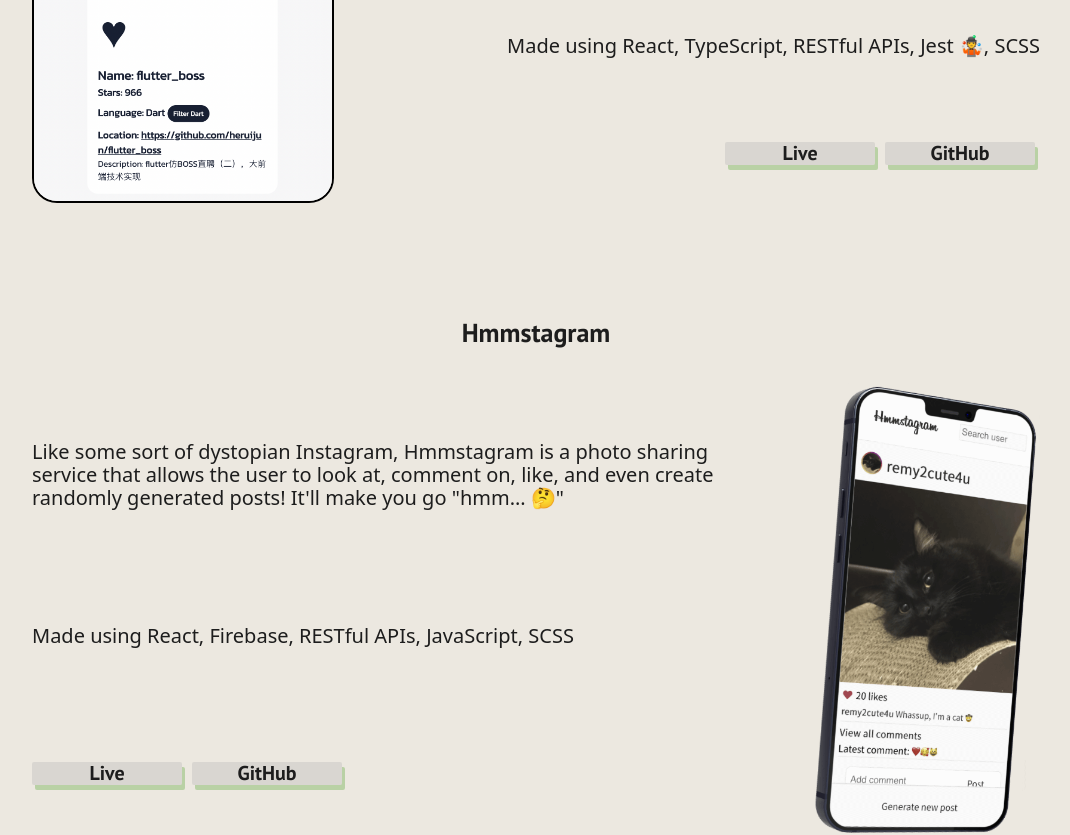
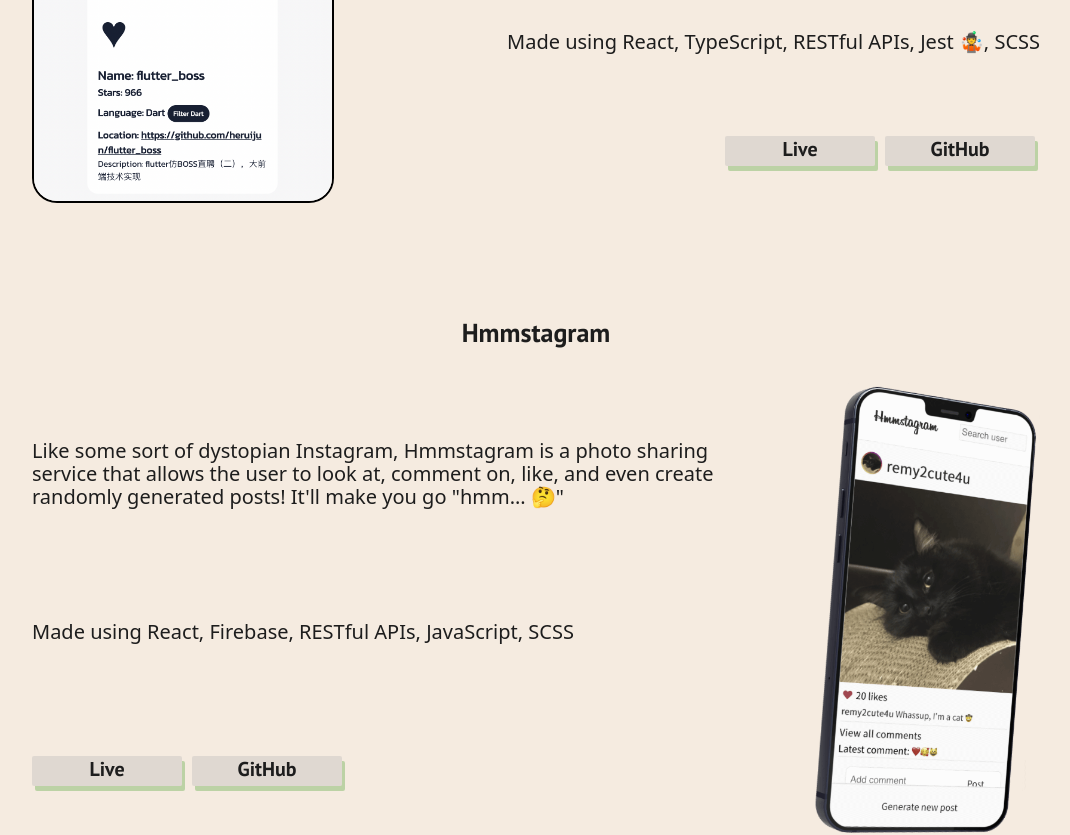
Before and after one commit to unifolia/portfolio, a website: page index.html in a window 1280 px wide. Shown: the part 1060-1895 px from the top of the page, without its empty margins (104-1174 px from the left). Drawn offline with nearby package versions, Linux system fonts and the light colour scheme.

Commit message:
Theme colour change (last one sucked)

```diff
--- a/styles/sass/_baseStyles.scss
+++ b/styles/sass/_baseStyles.scss
@@ -3,13 +3,10 @@
 $headerFont: "PT Sans", sans-serif;
 $bodyFont: "noto sans", sans-serif;
 
-$backgroundColor: rgba(232, 228, 217, 0.703);
+$backgroundColor: #f3e7da;
 $accentColor: #a1c88aae;
 $fontColor: #1d1d1d;
-$nightFontColor: #e9d8c4;
 $pacColor: #cb2647;
-// Not currently in use ⬇️
-// $nightAccentColor: #4a6385;
 
 html {
     font-size: 125%;
@@ -96,7 +93,7 @@ main section {
     input::placeholder,
     textarea,
     textarea::placeholder {
-        color: $nightFontColor;
+        color: $backgroundColor;
     }
     section a,
     span span,
--- a/styles/sass/_mainBody.scss
+++ b/styles/sass/_mainBody.scss
@@ -283,6 +283,7 @@ h3 {
             display: inline-block;
             width: 150px;
             height: 100%;
+            padding: 2px 2px 5px;
         }
     }
     @include width-450 {
```
Also changed, not shown: styles/sass/style.css, 1 other file.
